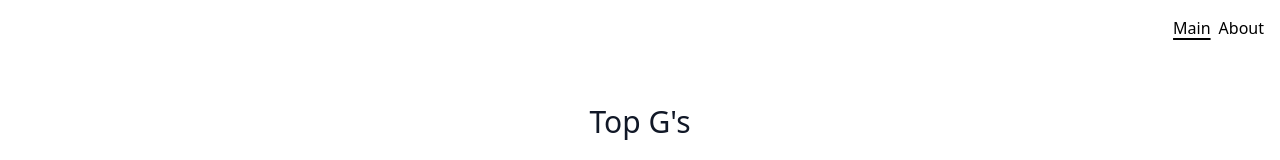
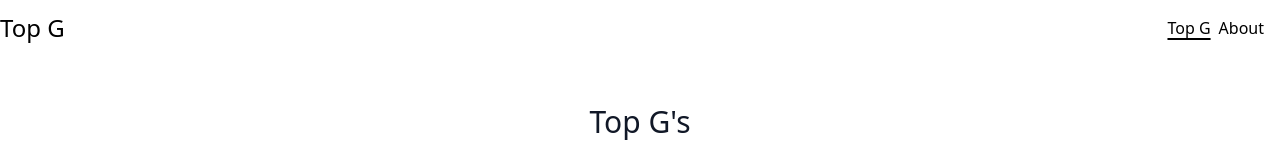
Before and after one commit to likurg42/rs-school-react-2023-Q1, a React (Vite) app in the folder react-app/: page / in a window 1280 px wide. Shown: the top 160 px of the page. Built offline with nearby package versions, Linux system fonts and the light colour scheme; no server answers; a web font is replaced by a local one.

Commit message:
feat: add current page name in header

```diff
--- a/react-app/src/App.tsx
+++ b/react-app/src/App.tsx
@@ -4,18 +4,21 @@ import MainPage from './pages/MainPage/MainPage';
 import AboutPage from './pages/AboutPage/AboutPage';
 import NotFoundPage from './pages/NotFoundPage/NotFoundPage';
 import Header from './components/Header/Header';
+import { withLocation } from './hoc/withLocation';
 
 
 export default class App extends React.Component<unknown> {
+  HeaderWithLocation: React.ComponentType;
 
   constructor(props: unknown) {
     super(props);
+    this.HeaderWithLocation = withLocation(Header);
   }
 
   render() {
     return (
       <BrowserRouter basename={import.meta.env.BASE_URL}>
-        <Header/>
+        <this.HeaderWithLocation/>
         <Routes>
           <Route path="/" element={<MainPage/>}/>
           <Route path="/about" element={<AboutPage/>}/>
--- a/react-app/src/components/Header/Header.tsx
+++ b/react-app/src/components/Header/Header.tsx
@@ -1,19 +1,27 @@
-import { Component, PropsWithChildren } from 'react';
+import { Component } from 'react';
 import { NavLink } from 'react-router-dom';
+import { getHeader } from '../../utils/getHeader';
 
-export default class Header extends Component<PropsWithChildren> {
-  constructor(props: PropsWithChildren) {
+interface Props {
+  pathname: string;
+}
+
+export default class Header extends Component<Props> {
+
+  constructor(props: Props) {
     super(props);
   }
 
   render() {
+    const { pathname } = this.props;
     return (
-      <header className="mb-12 flex w-full flex-col text-center">
-        <nav className="flex justify-end gap-2 m-4">
+      <header className="mb-12 flex items-center w-full container mx-auto">
+        <h1 className="text-2xl">{getHeader(pathname)}</h1>
+        <nav className="flex ml-auto justify-end gap-2 m-4">
           <NavLink
             className={({ isActive }) => isActive ? 'underline decoration-2 underline-offset-4' : ''}
             to="/">
-            Main
+            Top G
           </NavLink>
           <NavLink
             className={({ isActive }) => isActive ? 'underline decoration-2 underline-offset-4' : ''}
--- a/react-app/src/components/RepoList/RepoList.tsx
+++ b/react-app/src/components/RepoList/RepoList.tsx
@@ -49,7 +49,6 @@ export default class RepoList extends React.Component<Props, State> {
 
   componentDidMount() {
     const { currentKeyword, currentLanguage } = this.props;
-    console.log(currentLanguage, currentKeyword);
     this.fetchRepos(currentLanguage, currentKeyword);
   }
 
@@ -66,7 +65,6 @@ export default class RepoList extends React.Component<Props, State> {
 
   render() {
     const { repos, fetchStatus } = this.state;
-    console.log(repos);
     return (
       <React.Fragment>
         {fetchStatus === 'loading' && (
--- a/react-app/src/components/SearchForm/SearchForm.tsx
+++ b/react-app/src/components/SearchForm/SearchForm.tsx
@@ -37,7 +37,6 @@ export default class SearchForm extends React.Component<PropsWithChildren<Props>
 
   handleChange(e: ChangeEvent<HTMLInputElement>) {
     const { name, value } = e.target;
-    console.log(name, value);
     this.setState((s) => ({
       form: { ...s.form, [name]: value },
     }));
--- /dev/null
+++ b/react-app/src/hoc/withLocation.tsx
@@ -0,0 +1,25 @@
+import { useLocation } from 'react-router';
+import React from 'react';
+
+interface WithLocationProps {
+  pathname: string;
+}
+
+export function withLocation<T extends WithLocationProps = WithLocationProps>(WrappedComponent: React.ComponentType<T>): React.ComponentType<T> {
+
+  function componentWithLocation(props: Omit<T, keyof WithLocationProps>) {
+    // eslint-disable-next-line react-hooks/rules-of-hooks
+    const { pathname } = useLocation();
+
+    const locationProps: WithLocationProps = {
+      pathname,
+    };
+
+    console.log('new pathname', pathname);
+
+    return <WrappedComponent {...locationProps} {...(props as T)}/>;
+  }
+
+
+  return componentWithLocation;
+}
--- /dev/null
+++ b/react-app/src/utils/getHeader.ts
@@ -0,0 +1,12 @@
+export const getHeader = (location: string) => {
+  const locationMapping: { [key: string]: string } = {
+    '/about': 'About',
+    '/': 'Top G',
+  };
+
+  if (locationMapping.hasOwnProperty(location)) {
+    return locationMapping[location];
+  }
+
+  return '404';
+};
```
